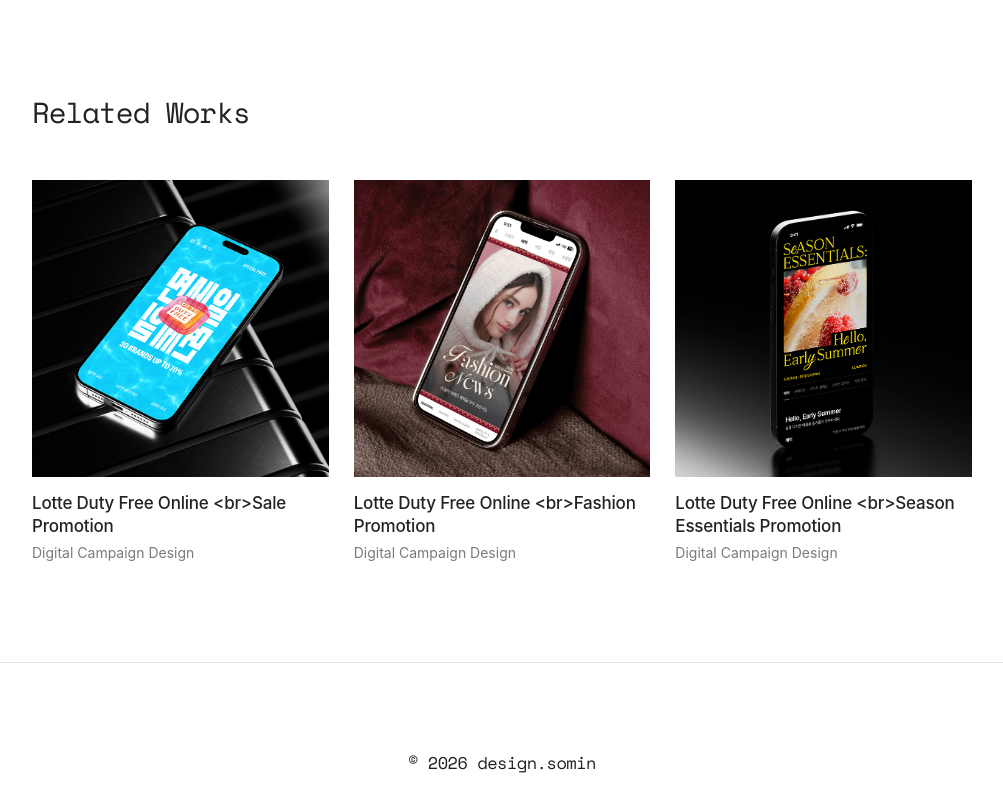
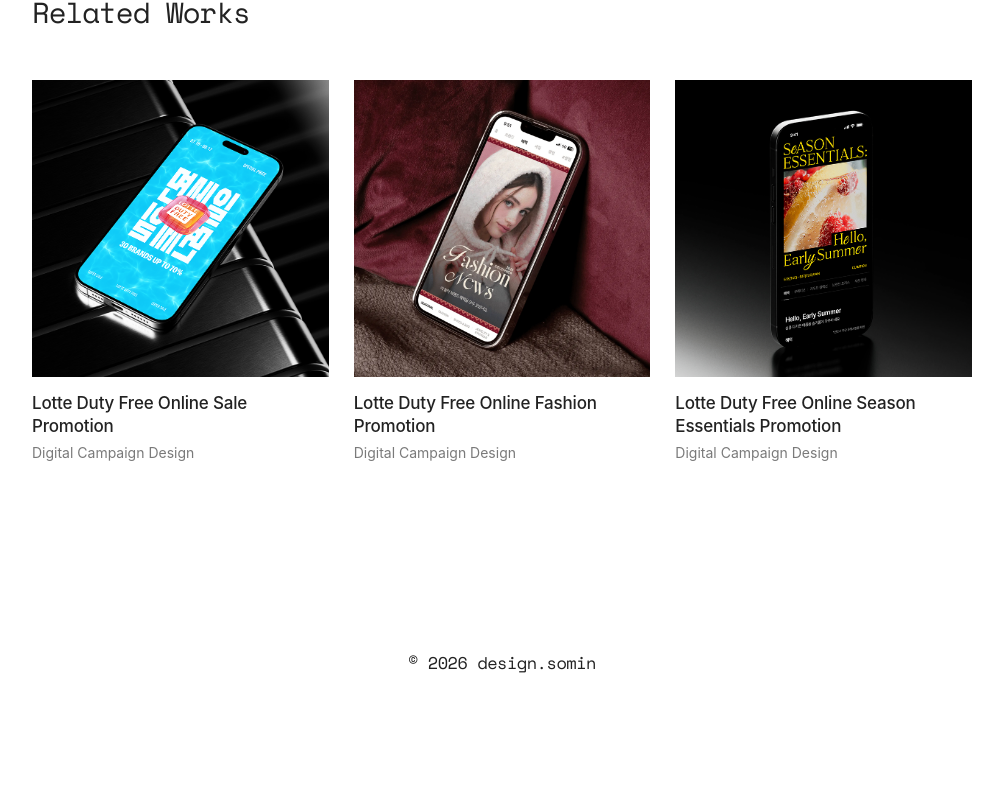
Before and after one commit to a8157791-ux/somins-portfolio, a Next.js app: page /project/lotte-discovery in a window 1280 px wide. Shown: the part 4788-5600 px from the top of the page, without its empty margins (138-1141 px from the left). After the commit the page ends 5550 px from the top, so only its background shows below. Built offline with nearby package versions, Linux system fonts and the light colour scheme; a web font is replaced by a local one.

Commit message:
보더 수정

```diff
--- a/app/globals.css
+++ b/app/globals.css
@@ -289,6 +289,7 @@ button { background: none; border: none; cursor: pointer; font: inherit; }
   display: flex;
   flex-direction: column;
   border-top: 1px solid var(--color-border);
+  border-bottom: 1px solid var(--color-border);
   /* border-bottom: 없음 */
   gap: 0;
 }
@@ -299,6 +300,10 @@ button { background: none; border: none; cursor: pointer; font: inherit; }
     align-items: flex-start;
     gap: 25px;
   }
+}
+
+.about-section:last-child .about-section__inner {
+  border-bottom: none;
 }
 
 .about-section__label {
@@ -654,7 +659,7 @@ button { background: none; border: none; cursor: pointer; font: inherit; }
   display: flex;
   flex-direction: column;
   gap: 0;                           /* 기본 gap 없음 */
-  padding-bottom: clamp(60px, 8vw, 100px);
+  /* padding-bottom: clamp(60px, 8vw, 100px); */
 }
 
 .detail-image-group.has-gap {
--- a/app/project/[id]/page.tsx
+++ b/app/project/[id]/page.tsx
@@ -130,7 +130,7 @@ export default async function DetailPage({ params }: ProjectPageProps) {
                   )}
                 </div>
                 <div className="related-card__info">
-                  <p className="related-card__title">{p.title}</p>
+                  <p className="related-card__title">{p.title.replace(/<br>/g, "")}</p>
                   <p className="related-card__category">{p.category}</p>
                 </div>
               </Link>
--- a/components/Footer.tsx
+++ b/components/Footer.tsx
@@ -22,7 +22,7 @@ export default function Footer() {
         justifyContent: "center",
         padding: "40px var(--container-px)",
         position: "relative",
-        borderTop: "1px solid var(--color-border)",
+        // borderTop: "1px solid var(--color-border)",
       }}
     >
       <p
```
